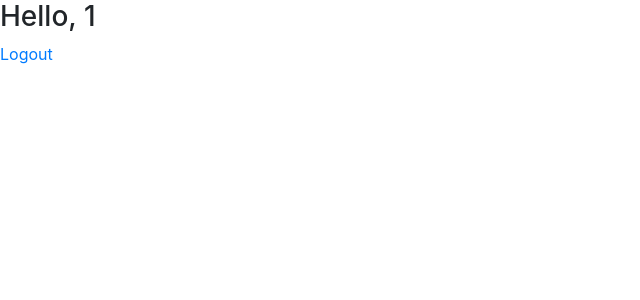
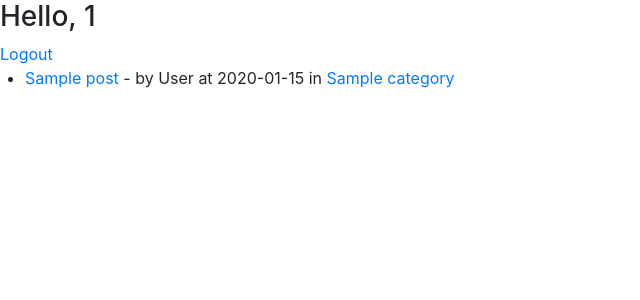
Before and after one commit to augustovictor/python-blog-lab, a Flask app: page /admin in a window 1280 px wide. Shown: the top 300 px of the page, without its empty margins (0-640 px from the left). Run offline with Flask 2, Linux system fonts and the light colour scheme; the visitor is signed in with stand-in values (Sample User, id 1); tables that the repository leaves empty hold one stand-in row (values such as "Sample post"); some libraries are stand-ins or nearby versions.

Commit message:
[FEAT] Add post index page

```diff
--- a/src/author/views.py
+++ b/src/author/views.py
@@ -8,6 +8,7 @@
 @app.route('/logout')
 def logout():
     session.pop('username')
+    session.pop('is_author')
     return redirect(url_for('login'))
 
 @app.route('/login', methods=['GET', 'POST'])
--- a/src/blog/views.py
+++ b/src/blog/views.py
@@ -21,7 +21,8 @@
 @author_required
 def admin():
     if session.get('is_author'):
-        return render_template('blog/admin.html')
+        posts = Post.query.order_by(Post.created_at.desc())
+        return render_template('blog/admin.html', posts=posts)
     return abort(403)
 
 @app.route('/setup', methods=['GET', 'POST'])
--- a/src/templates/blog/admin.html
+++ b/src/templates/blog/admin.html
@@ -4,11 +4,26 @@
 
 {% block content %}
 
-<div class="row">
-    <div class="col-md-offset-3 col-md-6">
-        <h3>Hello, {{ session.username }}</h3>
-        <a href="{{ url_for('logout') }}">Logout</a>
+    <div class="row">
+        <div class="col-md-offset-3 col-md-6">
+            <h3>Hello, {{ session.username }}</h3>
+            <a href="{{ url_for('logout') }}">Logout</a>
+        </div>
     </div>
-</div>
+
+    {% if posts %}
+        <div class="row">
+            <ul>
+                {% for post in posts %}
+                    <li>
+                        <a href="{{ url_for('get_article', slug=post.slug) }}">{{ post.title }}</a>
+                      - by {{ post.author.fullname }} at {{ post.created_at.strftime('%Y-%m-%d') }}
+                    in <a href="#">{{ post.category }}</a>
+                    </li>
+                {% endfor %}
+
+            </ul>
+        </div>
+    {% endif %}
 
 {% endblock %}
```
